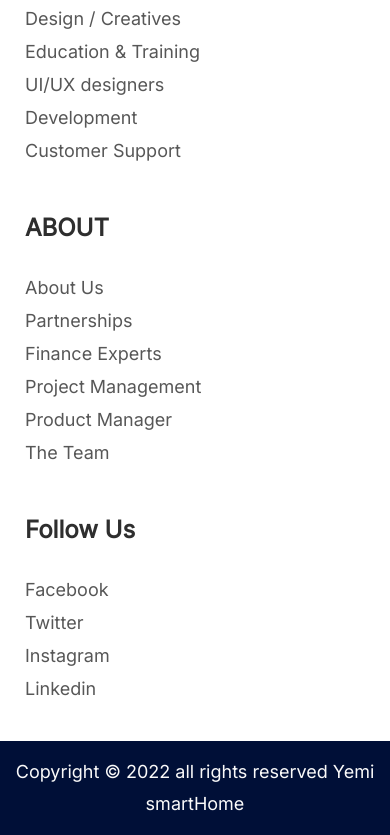
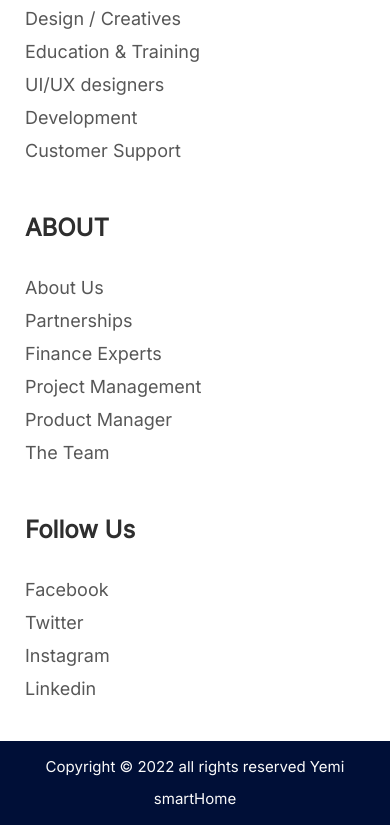
Before and after one commit to IbrahimYemi/smart-application, a plain HTML site: page index.html in a window 390 px wide. Shown: the part 8314-9149 px from the top of the page. Drawn offline with Linux system fonts and the light colour scheme.

Commit message:
changes changed

```diff
--- a/style.css
+++ b/style.css
@@ -758,7 +758,7 @@ footer .footer-end {
         background-color: #FFFFFF;
         z-index: 3;
         box-shadow: 1px 3px 2px lightgrey;
-        padding: 10px;
+        padding: 0px 10px;
         transition: 0.6s;
     }
     .header header .fa-bars{
@@ -1007,8 +1007,8 @@ footer .footer-end {
         margin-bottom: 35px;
     }
     footer .footer-end {
-        font-size: 18px;
-        padding: 15px;
+        font-size: 15px;
+        padding: 10px;
     }
     .zigzag{
         right: -5px;
```
